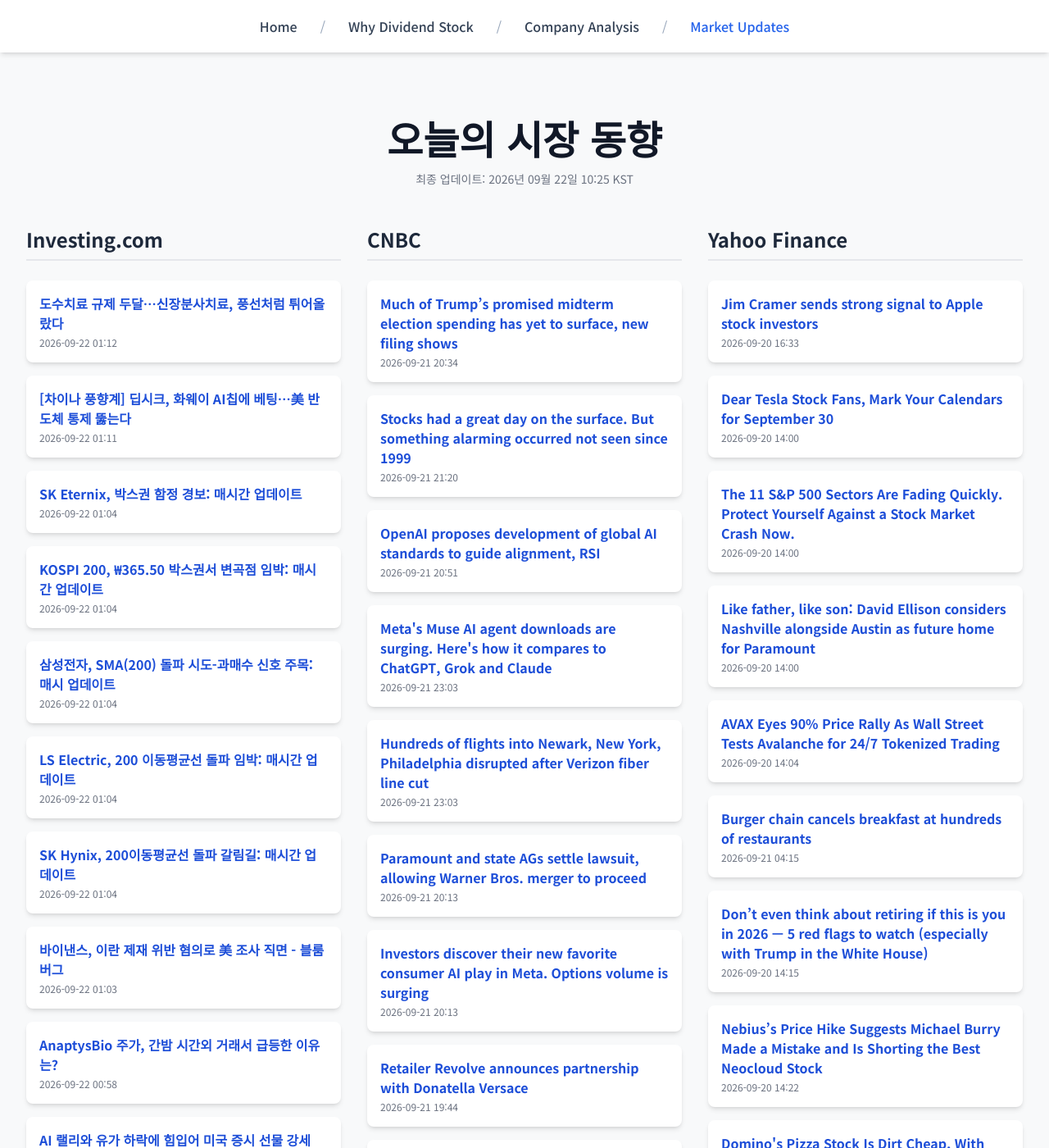
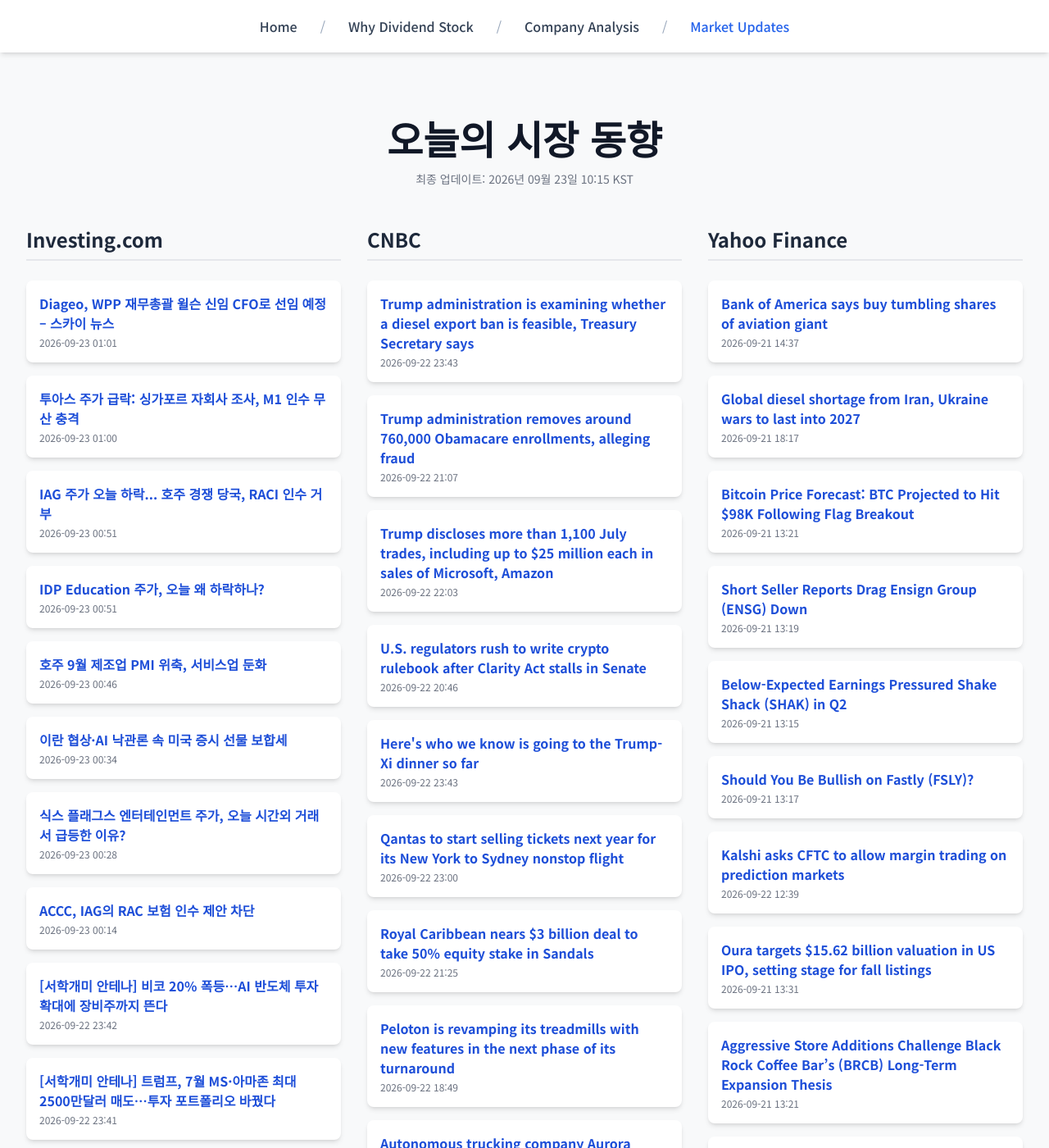
Before and after one commit to Kay-Hwang/my-company-analysis, a Jekyll site: the page built from market-updates.html, in a window 1280 px wide and 1400 px high. Shown: the whole window at 82% size. Built offline with Jekyll 4.4.1, drawn with Linux system fonts in a browser that asks for light colours; nearby versions of some CDN libraries; a script that is not in the unit is left out; some of the changed text lies outside the part shown.

Commit message:
Update daily data

```diff
--- a/_data/latest_data.json
+++ b/_data/latest_data.json
@@ -1,190 +1,190 @@
 {
-  "lastUpdated": "2026년 09월 22일 10:25 KST",
+  "lastUpdated": "2026년 09월 23일 10:15 KST",
   "news": {
     "investing": [
       {
-        "title": "도수치료 규제 두달…신장분사치료, 풍선처럼 튀어올랐다",
-        "link": "https://kr.investing.com/news/stock-market-news/article-2101747",
-        "pubDate": "2026-09-22 01:12:08",
-        "summary": "도수치료 규제 두달…신장분사치료, 풍선처럼 튀어올랐다"
+        "title": "Diageo, WPP 재무총괄 윌슨 신임 CFO로 선임 예정 – 스카이 뉴스",
+        "link": "https://kr.investing.com/news/stock-market-news/article-93CH-2103249",
+        "pubDate": "2026-09-23 01:01:36",
+        "summary": "Diageo, WPP 재무총괄 윌슨 신임 CFO로 선임 예정 – 스카이 뉴스"
       },
       {
-        "title": "[차이나 풍향계] 딥시크, 화웨이 AI칩에 베팅…美 반도체 통제 뚫는다",
-        "link": "https://kr.investing.com/news/stock-market-news/article-2101748",
-        "pubDate": "2026-09-22 01:11:54",
-        "summary": "[차이나 풍향계] 딥시크, 화웨이 AI칩에 베팅…美 반도체 통제 뚫는다"
+        "title": "투아스 주가 급락: 싱가포르 자회사 조사, M1 인수 무산 충격",
+        "link": "https://kr.investing.com/news/stock-market-news/article-93CH-2103248",
+        "pubDate": "2026-09-23 01:00:03",
+        "summary": "투아스 주가 급락: 싱가포르 자회사 조사, M1 인수 무산 충격"
       },
       {
-        "title": "SK Eternix, 박스권 함정 경보: 매시간 업데이트",
-        "link": "https://kr.investing.com/news/stock-market-news/article-93CH-2100385",
-        "pubDate": "2026-09-22 01:04:37",
-        "summary": "SK Eternix, 박스권 함정 경보: 매시간 업데이트"
+        "title": "IAG 주가 오늘 하락... 호주 경쟁 당국, RACI 인수 거부",
+        "link": "https://kr.investing.com/news/stock-market-news/article-93CH-2103244",
+        "pubDate": "2026-09-23 00:51:39",
+        "summary": "IAG 주가 오늘 하락... 호주 경쟁 당국, RACI 인수 거부"
       },
       {
-        "title": "KOSPI 200, ₩365.50 박스권서 변곡점 임박: 매시간 업데이트",
-        "link": "https://kr.investing.com/news/stock-market-news/article-93CH-2100384",
-        "pubDate": "2026-09-22 01:04:22",
-        "summary": "KOSPI 200, ₩365.50 박스권서 변곡점 임박: 매시간 업데이트"
+        "title": "IDP Education 주가, 오늘 왜 하락하나?",
+        "link": "https://kr.investing.com/news/stock-market-news/article-93CH-2103243",
+        "pubDate": "2026-09-23 00:51:29",
+        "summary": "IDP Education 주가, 오늘 왜 하락하나?"
       },
       {
-        "title": "삼성전자, SMA(200) 돌파 시도-과매수 신호 주목: 매시 업데이트",
-        "link": "https://kr.investing.com/news/stock-market-news/article-93CH-2100382",
-        "pubDate": "2026-09-22 01:04:18",
-        "summary": "삼성전자, SMA(200) 돌파 시도-과매수 신호 주목: 매시 업데이트"
+        "title": "호주 9월 제조업 PMI 위축, 서비스업 둔화",
+        "link": "https://kr.investing.com/news/stock-market-news/article-93CH-2103241",
+        "pubDate": "2026-09-23 00:46:13",
+        "summary": "호주 9월 제조업 PMI 위축, 서비스업 둔화"
       },
       {
-        "title": "LS Electric, 200 이동평균선 돌파 임박: 매시간 업데이트",
-        "link": "https://kr.investing.com/news/stock-market-news/article-93CH-2100386",
-        "pubDate": "2026-09-22 01:04:18",
-        "summary": "LS Electric, 200 이동평균선 돌파 임박: 매시간 업데이트"
+        "title": "이란 협상·AI 낙관론 속 미국 증시 선물 보합세",
+        "link": "https://kr.investing.com/news/stock-market-news/article-2103228",
+        "pubDate": "2026-09-23 00:34:38",
+        "summary": "이란 협상·AI 낙관론 속 미국 증시 선물 보합세"
       },
       {
-        "title": "SK Hynix, 200이동평균선 돌파 갈림길: 매시간 업데이트",
-        "link": "https://kr.investing.com/news/stock-market-news/article-93CH-2100383",
-        "pubDate": "2026-09-22 01:04:17",
-        "summary": "SK Hynix, 200이동평균선 돌파 갈림길: 매시간 업데이트"
+        "title": "식스 플래그스 엔터테인먼트 주가, 오늘 시간외 거래서 급등한 이유?",
+        "link": "https://kr.investing.com/news/stock-market-news/article-93CH-2103218",
+        "pubDate": "2026-09-23 00:28:31",
+        "summary": "식스 플래그스 엔터테인먼트 주가, 오늘 시간외 거래서 급등한 이유?"
       },
       {
-        "title": "바이낸스, 이란 제재 위반 혐의로 美 조사 직면 - 블룸버그",
-        "link": "https://kr.investing.com/news/stock-market-news/article-93CH-2101739",
-        "pubDate": "2026-09-22 01:03:08",
-        "summary": "바이낸스, 이란 제재 위반 혐의로 美 조사 직면 - 블룸버그"
+        "title": "ACCC, IAG의 RAC 보험 인수 제안 차단",
+        "link": "https://kr.investing.com/news/stock-market-news/article-2103213",
+        "pubDate": "2026-09-23 00:14:15",
+        "summary": "ACCC, IAG의 RAC 보험 인수 제안 차단"
       },
       {
-        "title": "AnaptysBio 주가, 간밤 시간외 거래서 급등한 이유는?",
-        "link": "https://kr.investing.com/news/stock-market-news/article-93CH-2101737",
-        "pubDate": "2026-09-22 00:58:17",
-        "summary": "AnaptysBio 주가, 간밤 시간외 거래서 급등한 이유는?"
+        "title": "[서학개미 안테나] 비코 20% 폭등…AI 반도체 투자 확대에 장비주까지 뜬다",
+        "link": "https://kr.investing.com/news/stock-market-news/article-2103192",
+        "pubDate": "2026-09-22 23:42:13",
+        "summary": "[서학개미 안테나] 비코 20% 폭등…AI 반도체 투자 확대에 장비주까지 뜬다"
       },
       {
-        "title": "AI 랠리와 유가 하락에 힘입어 미국 증시 선물 강세",
-        "link": "https://kr.investing.com/news/stock-market-news/article-2101736",
-        "pubDate": "2026-09-22 00:55:11",
-        "summary": "AI 랠리와 유가 하락에 힘입어 미국 증시 선물 강세"
+        "title": "[서학개미 안테나] 트럼프, 7월 MS·아마존 최대 2500만달러 매도…투자 포트폴리오 바꿨다",
+        "link": "https://kr.investing.com/news/stock-market-news/article-2103191",
+        "pubDate": "2026-09-22 23:41:55",
+        "summary": "[서학개미 안테나] 트럼프, 7월 MS·아마존 최대 2500만달러 매도…투자 포트폴리오 바꿨다"
       }
     ],
     "cnbc": [
       {
-        "title": "Much of Trump’s promised midterm election spending has yet to surface, new filing shows",
-        "link": "https://www.cnbc.com/2026/09/21/trump-maga-midterm-spending-war-chest.html",
-        "pubDate": "Mon, 21 Sep 2026 20:34:33 GMT",
-        "summary": "MAGA Inc. entered September with $415.8 million as much of Trump’s promised midterm spending had yet to surface publicly."
+        "title": "Trump administration is examining whether a diesel export ban is feasible, Treasury Secretary says",
+        "link": "https://www.cnbc.com/2026/09/22/trump-diesel-export-ban-urkaine-russia-iran.html",
+        "pubDate": "Tue, 22 Sep 2026 23:43:48 GMT",
+        "summary": "Republican lawmakers have called for an export ban as high diesel prices hit farmers and truckers ahead of the November midterm elections."
       },
       {
-        "title": "Stocks had a great day on the surface. But something alarming occurred not seen since 1999",
-        "link": "https://www.cnbc.com/2026/09/21/stocks-had-a-great-day-on-the-surface-but-something-alarming-occurred-not-seen-since-1999.html",
-        "pubDate": "Mon, 21 Sep 2026 21:20:41 GMT",
-        "summary": "The market just posted major gains, but the latest performance is not as strong as it may seem."
+        "title": "Trump administration removes around 760,000 Obamacare enrollments, alleging fraud",
+        "link": "https://www.cnbc.com/2026/09/22/trump-administration-removes-around-760000-obamacare-enrollments.html",
+        "pubDate": "Tue, 22 Sep 2026 21:07:21 GMT",
+        "summary": "Vice President JD Vance's White House Task Force to Eliminate Fraud estimates the action will save roughly $2.2 billion in taxpayer-funded subsidies."
       },
       {
-        "title": "OpenAI proposes development of global AI standards to guide alignment, RSI",
-        "link": "https://www.cnbc.com/2026/09/21/open-ai-alignment-rsi.html",
-        "pubDate": "Mon, 21 Sep 2026 20:51:11 GMT",
-        "summary": "Jacob Coxon's post nearly two weeks ago that Anthropic and OpenAI were \"gambling with our lives\" set off a global debate about AI safety."
+        "title": "Trump discloses more than 1,100 July trades, including up to $25 million each in sales of Microsoft, Amazon",
+        "link": "https://www.cnbc.com/2026/09/22/trump-trades-microsoft-amazon-july-financial-disclosure.html",
+        "pubDate": "Tue, 22 Sep 2026 22:03:33 GMT",
+        "summary": "Trump sold tech stocks including Amazon and Microsoft when the Mag 7 stocks popped on July 20, adding $291 billion in market value in one day."
       },
       {
-        "title": "Meta's Muse AI agent downloads are surging. Here's how it compares to ChatGPT, Grok and Claude",
-        "link": "https://www.cnbc.com/2026/09/21/meta-muse-personal-ai-agent-downloads.html",
-        "pubDate": "Mon, 21 Sep 2026 23:03:57 GMT",
-        "summary": "Meta's Muse AI personal agent tool had 730,000 and 2.5 million downloads over the roughly five-day and thirteen-day time frames after its launch."
+        "title": "U.S. regulators rush to write crypto rulebook after Clarity Act stalls in Senate",
+        "link": "https://www.cnbc.com/2026/09/22/clarity-act-crypto-rules-regulators.html",
+        "pubDate": "Tue, 22 Sep 2026 20:46:52 GMT",
+        "summary": "State and federal regulators are rushing to fill the void after comprehensive crypto rules failed to clear the Senate."
       },
       {
-        "title": "Hundreds of flights into Newark, New York, Philadelphia disrupted after Verizon fiber line cut",
-        "link": "https://www.cnbc.com/2026/09/21/newark-philadelphia-nyc-flight-disruptions.html",
-        "pubDate": "Mon, 21 Sep 2026 23:03:04 GMT",
-        "summary": "An FAA equipment problem snarled air travel at Newark Liberty International Airport and Philadelphia International Airport Monday."
+        "title": "Here's who we know is going to the Trump-Xi dinner so far",
+        "link": "https://www.cnbc.com/2026/09/22/heres-who-we-know-is-going-to-the-trump-xi-dinner-so-far.html",
+        "pubDate": "Tue, 22 Sep 2026 23:43:43 GMT",
+        "summary": "Very little is known about which Chinese business executives, if any, are expected to attend."
       },
       {
-        "title": "Paramount and state AGs settle lawsuit, allowing Warner Bros. merger to proceed",
-        "link": "https://www.cnbc.com/2026/09/21/paramount-reaches-settlement-over-warner-bros-merger.html",
-        "pubDate": "Mon, 21 Sep 2026 20:13:15 GMT",
-        "summary": "The antitrust lawsuit threatened to delay Paramount's acquisition until mid-2027 and to cost the company hundreds of millions of dollars in fees."
+        "title": "Qantas to start selling tickets next year for its New York to Sydney nonstop flight",
+        "link": "https://www.cnbc.com/2026/09/22/qantas-flight-new-york-sydney-nonstop.html",
+        "pubDate": "Tue, 22 Sep 2026 23:00:01 GMT",
+        "summary": "Qantas plans to start selling tickets for its first New York to Sydney nonstop flight."
       },
       {
-        "title": "Investors discover their new favorite consumer AI play in Meta. Options volume is surging",
-        "link": "https://www.cnbc.com/2026/09/21/meta-investors-discover-new-ai-play.html",
-        "pubDate": "Mon, 21 Sep 2026 20:13:33 GMT",
-        "summary": "Shares of the social media giant surged 12% Monday."
+        "title": "Royal Caribbean nears $3 billion deal to take 50% equity stake in Sandals",
+        "link": "https://www.cnbc.com/2026/09/22/royal-caribbean-sandals.html",
+        "pubDate": "Tue, 22 Sep 2026 21:25:42 GMT",
+        "summary": "Royal Caribbean has been trying to diversify beyond cruises and become a leader overall in vacations."
       },
       {
-        "title": "Retailer Revolve announces partnership with Donatella Versace",
-        "link": "https://www.cnbc.com/2026/09/21/revolve-partnership-donatella-versace.html",
-        "pubDate": "Mon, 21 Sep 2026 19:44:52 GMT",
-        "summary": "REVOLVE's partnership with Donatella Versace is the retailer's latest bid to create for young consumers."
+        "title": "Peloton is revamping its treadmills with new features in the next phase of its turnaround",
+        "link": "https://www.cnbc.com/2026/09/22/peloton-announces-new-tread-peloton-iq-features.html",
+        "pubDate": "Tue, 22 Sep 2026 18:49:14 GMT",
+        "summary": "With its new treadmills, Peloton aims to appeal to customers from casual workers to more serious athletes."
       },
       {
-        "title": "CNBC's The China Connection newsletter: Five things to watch for the Trump-Xi summit",
-        "link": "https://www.cnbc.com/2026/09/22/cnbcs-the-china-connection-newsletter-watch-this-at-trump-xi-summit.html",
-        "pubDate": "Mon, 21 Sep 2026 23:18:30 GMT",
-        "summary": "Many in China sound far more optimistic than those in the U.S. about the bilateral relationship, ahead of a highly anticipated summit this week."
+        "title": "Autonomous trucking company Aurora looks to accelerate toward profitability",
+        "link": "https://www.cnbc.com/2026/09/22/aurora-autonomous-semi-ride.html",
+        "pubDate": "Tue, 22 Sep 2026 17:57:36 GMT",
+        "summary": "Aurora's founder and CEO told CNBC the company is targeting positive free cash flow by 2028, driven by a substantial increase in the number autonomous trucks."
       },
       {
-        "title": "Iranian President Pezeshkian to head to New York for UN meeting as Trump warns of no-deal consequences",
-        "link": "https://www.cnbc.com/2026/09/21/us-iran-war-trump-hormuz.html",
-        "pubDate": "Mon, 21 Sep 2026 14:20:48 GMT",
-        "summary": "Trump threatened to destroy Iran's economy or eliminate its leadership if Tehran doesn't strike a deal, complicating efforts at diplomacy."
+        "title": "Cisco stock sinks 5% after Piper Sandler cuts price target on growth concerns",
+        "link": "https://www.cnbc.com/2026/09/22/cisco-stock-piper-sandler-price-target.html",
+        "pubDate": "Tue, 22 Sep 2026 20:49:25 GMT",
+        "summary": "Cisco stock hit a record over the summer, but Piper Sandler analysts expressed concerns that growth is peaking in the industry."
       }
     ],
     "yahoo": [
       {
-        "title": "Jim Cramer sends strong signal to Apple stock investors",
-        "link": "https://finance.yahoo.com/markets/stocks/articles/jim-cramer-sends-strong-signal-163300406.html",
-        "pubDate": "2026-09-20T16:33:00Z",
-        "summary": "Jim Cramer sends strong signal to Apple stock investors"
+        "title": "Bank of America says buy tumbling shares of aviation giant",
+        "link": "https://finance.yahoo.com/markets/stocks/articles/bank-america-says-buy-tumbling-143700198.html",
+        "pubDate": "2026-09-21T14:37:00Z",
+        "summary": "Bank of America says buy tumbling shares of aviation giant"
       },
       {
-        "title": "Dear Tesla Stock Fans, Mark Your Calendars for September 30",
-        "link": "https://finance.yahoo.com/markets/stocks/articles/dear-tesla-stock-fans-mark-140003840.html",
-        "pubDate": "2026-09-20T14:00:03Z",
-        "summary": "Dear Tesla Stock Fans, Mark Your Calendars for September 30"
+        "title": "Global diesel shortage from Iran, Ukraine wars to last into 2027",
+        "link": "https://finance.yahoo.com/energy/articles/global-diesel-shortage-iran-ukraine-181721706.html",
+        "pubDate": "2026-09-21T18:17:21Z",
+        "summary": "Global diesel shortage from Iran, Ukraine wars to last into 2027"
       },
       {
-        "title": "The 11 S&P 500 Sectors Are Fading Quickly. Protect Yourself Against a Stock Market Crash Now.",
-        "link": "https://finance.yahoo.com/markets/stocks/articles/11-p-500-sectors-fading-140003554.html",
-        "pubDate": "2026-09-20T14:00:03Z",
-        "summary": "The 11 S&P 500 Sectors Are Fading Quickly. Protect Yourself Against a Stock Market Crash Now."
+        "title": "Bitcoin Price Forecast: BTC Projected to Hit $98K Following Flag Breakout",
+        "link": "https://finance.yahoo.com/markets/crypto/articles/bitcoin-price-forecast-btc-projected-132137624.html",
+        "pubDate": "2026-09-21T13:21:37Z",
+        "summary": "Bitcoin Price Forecast: BTC Projected to Hit $98K Following Flag Breakout"
       },
       {
-        "title": "Like father, like son: David Ellison considers Nashville alongside Austin as future home for Paramount",
-        "link": "https://finance.yahoo.com/media-advertising/articles/father-son-david-ellison-considers-140000496.html",
-        "pubDate": "2026-09-20T14:00:00Z",
-        "summary": "Like father, like son: David Ellison considers Nashville alongside Austin as future home for Paramount"
+        "title": "Short Seller Reports Drag Ensign Group (ENSG) Down",
+        "link": "https://finance.yahoo.com/markets/stocks/articles/short-seller-reports-drag-ensign-131917317.html",
+        "pubDate": "2026-09-21T13:19:17Z",
+        "summary": "Short Seller Reports Drag Ensign Group (ENSG) Down"
       },
       {
-        "title": "AVAX Eyes 90% Price Rally As Wall Street Tests Avalanche for 24/7 Tokenized Trading",
-        "link": "https://finance.yahoo.com/markets/crypto/articles/avax-eyes-90-price-rally-140455182.html",
-        "pubDate": "2026-09-20T14:04:55Z",
-        "summary": "AVAX Eyes 90% Price Rally As Wall Street Tests Avalanche for 24/7 Tokenized Trading"
+        "title": "Below-Expected Earnings Pressured Shake Shack (SHAK) in Q2",
+        "link": "https://finance.yahoo.com/markets/stocks/articles/below-expected-earnings-pressured-shake-131531191.html",
+        "pubDate": "2026-09-21T13:15:31Z",
+        "summary": "Below-Expected Earnings Pressured Shake Shack (SHAK) in Q2"
       },
       {
-        "title": "Burger chain cancels breakfast at hundreds of restaurants",
-        "link": "https://finance.yahoo.com/small-business/articles/fast-food-giant-cancels-breakfast-041519870.html",
-        "pubDate": "2026-09-21T04:15:19Z",
-        "summary": "Burger chain cancels breakfast at hundreds of restaurants"
+        "title": "Should You Be Bullish on Fastly (FSLY)?",
+        "link": "https://finance.yahoo.com/markets/stocks/articles/bullish-fastly-fsly-131746101.html",
+        "pubDate": "2026-09-21T13:17:46Z",
+        "summary": "Should You Be Bullish on Fastly (FSLY)?"
       },
       {
-        "title": "Don’t even think about retiring if this is you in 2026 — 5 red flags to watch (especially with Trump in the White House)",
-        "link": "https://finance.yahoo.com/markets/articles/don-t-even-think-retiring-141500099.html",
-        "pubDate": "2026-09-20T14:15:00Z",
-        "summary": "Don’t even think about retiring if this is you in 2026 — 5 red flags to watch (especially with Trump in the White House)"
+        "title": "Kalshi asks CFTC to allow margin trading on prediction markets",
+        "link": "https://finance.yahoo.com/markets/options/articles/kalshi-asks-cftc-allow-margin-123918880.html",
+        "pubDate": "2026-09-22T12:39:18Z",
+        "summary": "Kalshi asks CFTC to allow margin trading on prediction markets"
       },
       {
-        "title": "Nebius’s Price Hike Suggests Michael Burry Made a Mistake and Is Shorting the Best Neocloud Stock",
-        "link": "https://finance.yahoo.com/markets/stocks/articles/nebius-price-hike-suggests-michael-142209026.html",
-        "pubDate": "2026-09-20T14:22:09Z",
-        "summary": "Nebius’s Price Hike Suggests Michael Burry Made a Mistake and Is Shorting the Best Neocloud Stock"
+        "title": "Oura targets $15.62 billion valuation in US IPO, setting stage for fall listings",
+        "link": "https://finance.yahoo.com/technology/articles/oura-targets-15-62-billion-133100430.html",
+        "pubDate": "2026-09-21T13:31:00Z",
+        "summary": "Oura targets $15.62 billion valuation in US IPO, setting stage for fall listings"
       },
       {
-        "title": "Domino's Pizza Stock Is Dirt Cheap, With 30% Potential Upside - What's the Best Play?",
-        "link": "https://finance.yahoo.com/markets/stocks/articles/dominos-pizza-stock-dirt-cheap-143002535.html",
-        "pubDate": "2026-09-20T14:30:02Z",
-        "summary": "Domino's Pizza Stock Is Dirt Cheap, With 30% Potential Upside - What's the Best Play?"
+        "title": "Aggressive Store Additions Challenge Black Rock Coffee Bar’s (BRCB) Long-Term Expansion Thesis",
+        "link": "https://finance.yahoo.com/markets/stocks/articles/aggressive-store-additions-challenge-black-132106435.html",
+        "pubDate": "2026-09-21T13:21:06Z",
+        "summary": "Aggressive Store Additions Challenge Black Rock Coffee Bar’s (BRCB) Long-Term Expansion Thesis"
       },
       {
-        "title": "Inside Ciena’s 2029 Roadmap: Ambitious Targets Meet Bullish Analyst Ratings",
-        "link": "https://finance.yahoo.com/markets/stocks/articles/inside-ciena-2029-roadmap-ambitious-144204974.html",
-        "pubDate": "2026-09-20T14:42:04Z",
-        "summary": "Inside Ciena’s 2029 Roadmap: Ambitious Targets Meet Bullish Analyst Ratings"
+        "title": "Marvell Technology Stock Price Targets Are Rising - What's the Best MRVL Play?",
+        "link": "https://finance.yahoo.com/markets/options/articles/marvell-technology-stock-price-targets-131502751.html",
+        "pubDate": "2026-09-21T13:15:02Z",
+        "summary": "Marvell Technology Stock Price Targets Are Rising - What's the Best MRVL Play?"
       }
     ]
   }
```
